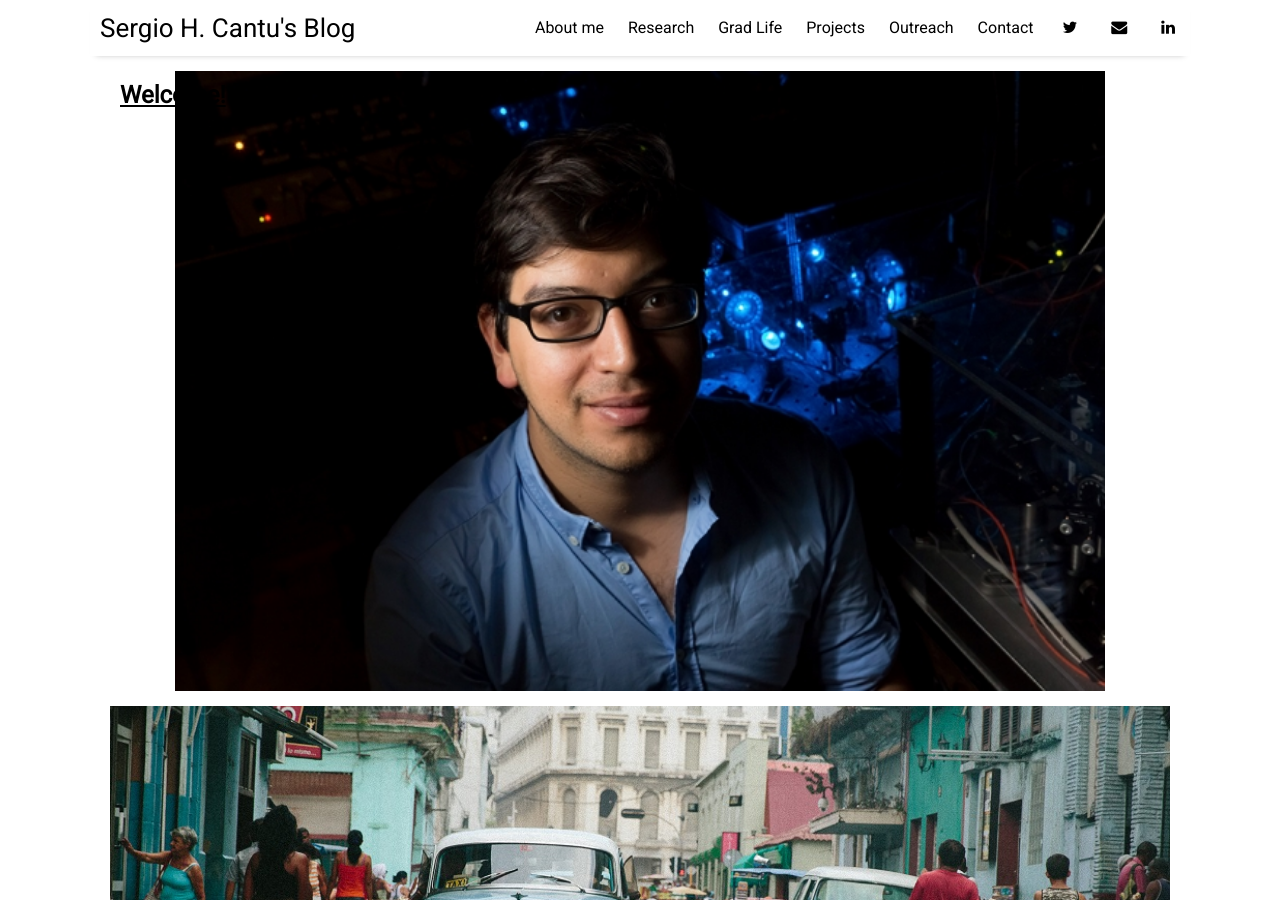
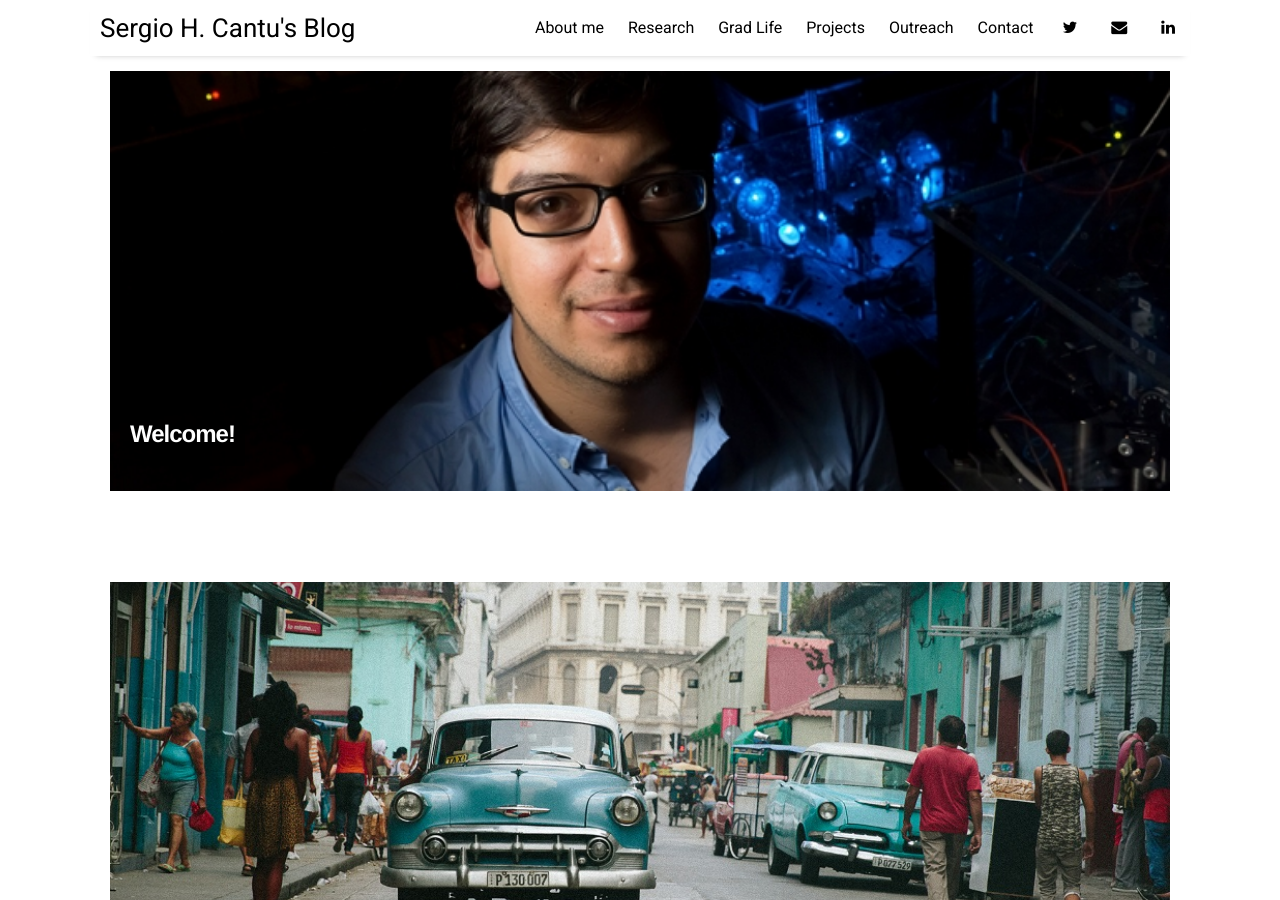
Before and after one commit to ChekHub/chekhub.github.io, a Jekyll site: the page built from index.html, in a window 1280 px wide and 900 px high. Built offline with Jekyll 4.4.1, drawn with Linux system fonts in a browser that asks for light colours; nearby versions of some CDN libraries; the list of posts is cut into pages by our own code.

Commit message:
Update home.html

```diff
--- a/_layouts/home.html
+++ b/_layouts/home.html
@@ -2,20 +2,16 @@
 layout: default
 title: Home
 ---
-
+<article>
 <a href="{{ site.github.url }}">
-    <div class="homeimage"  style="background-image:url({{ site.github.url }}/assets/img/sergio-cantu_bv14.jpg)">
+    <div class="featured-posts" style="background-image:url({{ site.github.url }}/assets/img/sergio-cantu_bv14.jpg)">
       <h2><span>Welcome!</span></h2>
     </div>
-  </a>
+</a>
+<article>
 
-<table align = "center" border="0" cellpadding="0" cellspacing="0" width="100%">
-    <tr>
-      <td align = "center" valign="top" width="100%" bgcolor="#02113A" style =  ' max-heigth:600px;background-size: auto;  background-image:url({{ site.github.url }}/assets/img/sergio-cantu_bv14.jpg); background-size:contain; background-repeat:no-repeat center; padding: 0px 0px;' class="mobile-padding">
-      </td>
-    </tr>
-</table>
-
+<br><br><br>
+<br>
 {% for post in paginator.posts %}
 
 <article>
```
